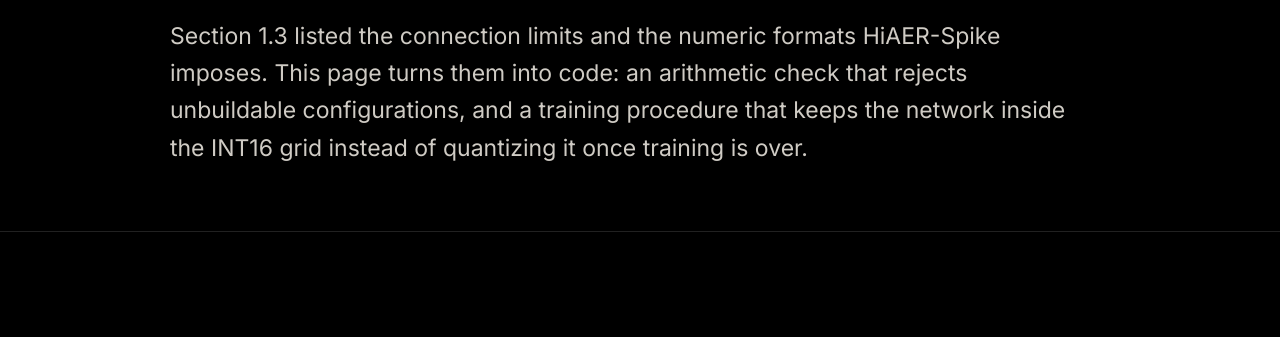
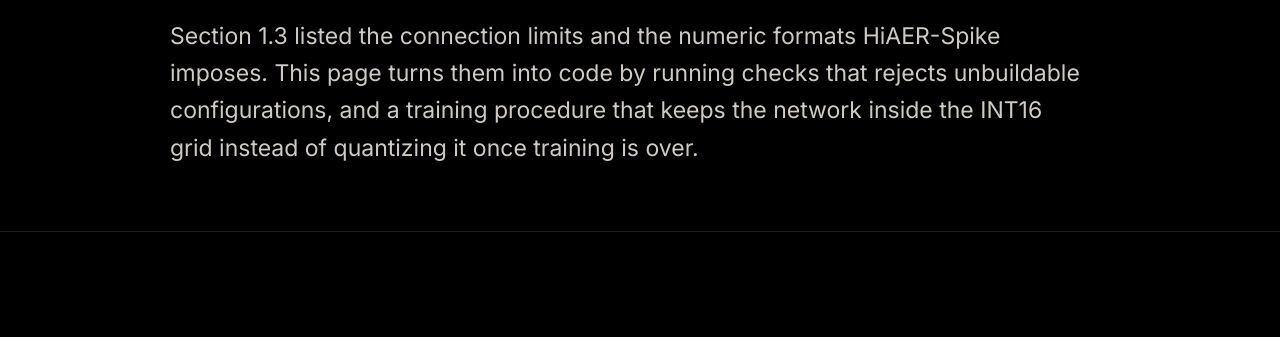
Before and after one commit to purujain2006/configurable-snn-classifier, a plain HTML site: page docs/hardware.html in a window 1280 px wide. Shown: the part 313-650 px from the top of the page. Drawn offline with nearby package versions, Linux system fonts and the light colour scheme.

Commit message:
Clarify description of chip fitting process

```diff
--- a/docs/hardware.html
+++ b/docs/hardware.html
@@ -19,7 +19,7 @@
     <h1>Fitting the chip</h1>
     <p class="lede">
       Section 1.3 listed the connection limits and the numeric formats HiAER-Spike imposes. This page
-      turns them into code: an arithmetic check that rejects unbuildable configurations, and a
+      turns them into code by running checks that rejects unbuildable configurations, and a
       training procedure that keeps the network inside the INT16 grid instead of quantizing it once
       training is over.
     </p>
```
